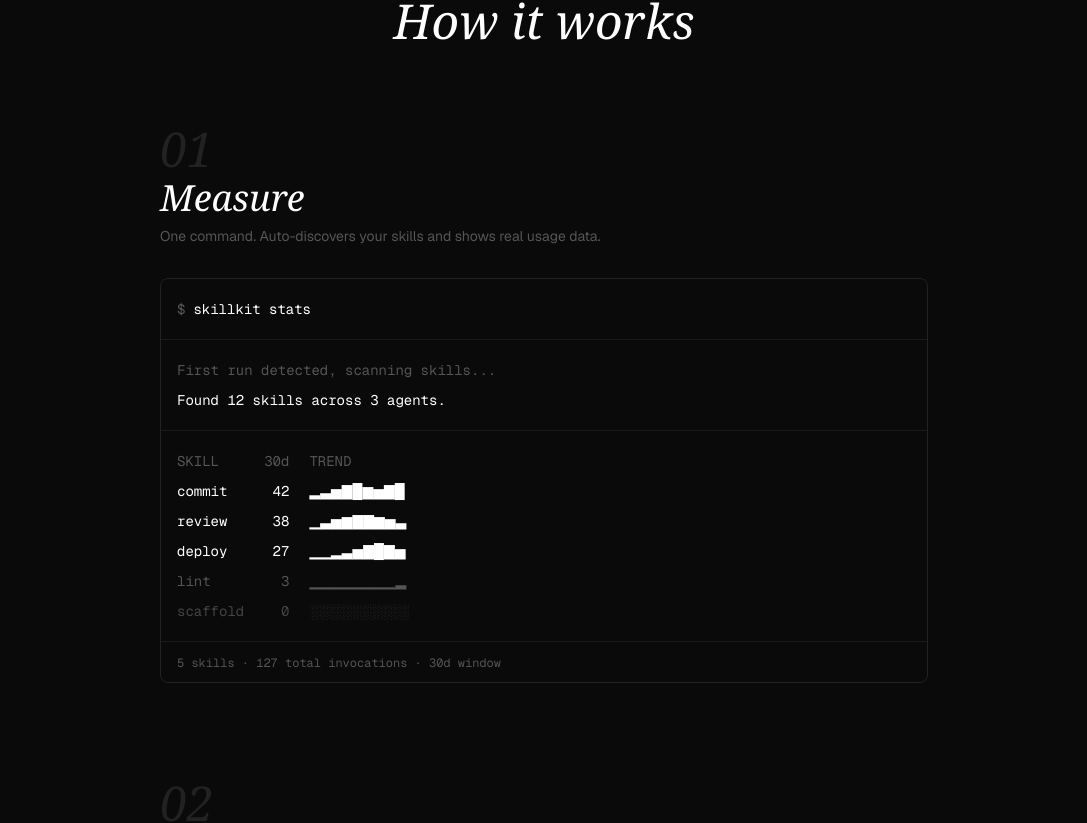
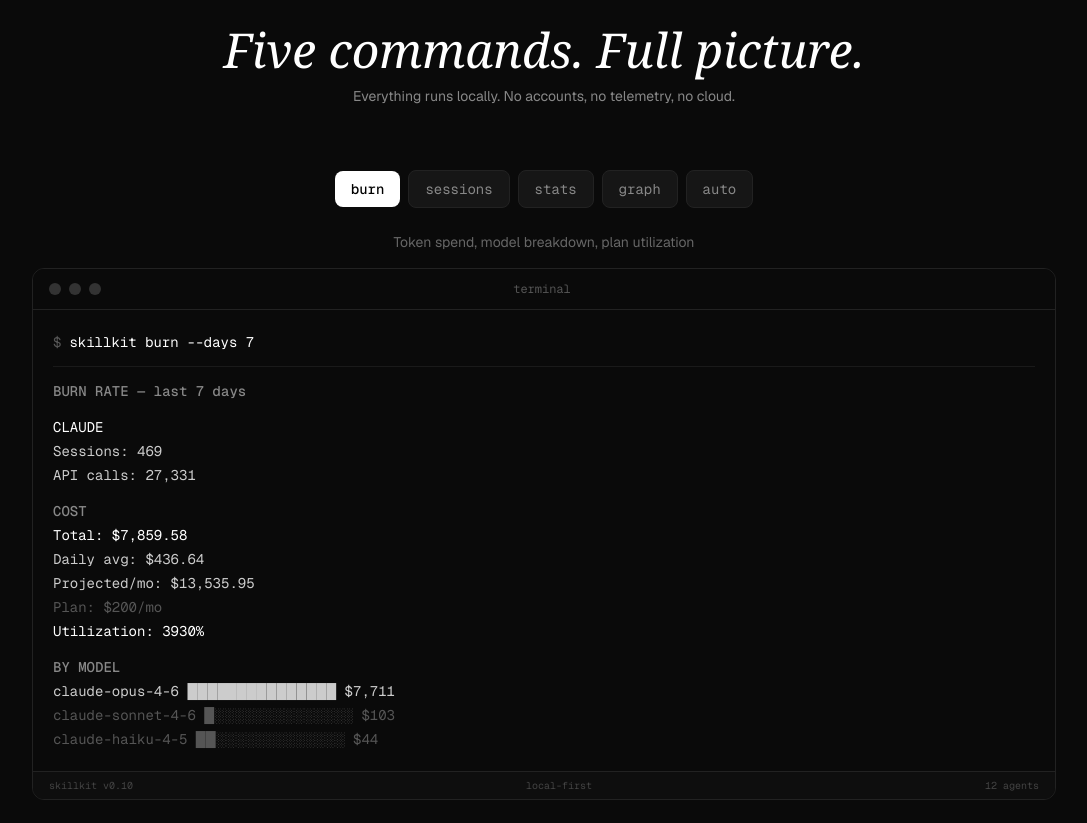
Before and after one commit to crafter-station/skill-kit, a Next.js app in the folder apps/web/: page / in a window 1280 px wide. Shown: the part 1636-2459 px from the top of the page, without its empty margins (96-1183 px from the left). Built offline with nearby package versions, Linux system fonts and the light colour scheme.

Commit message:
feat(web): reposition to agent observability, add commands showcase
Replace HowItWorks with interactive 5-command showcase (burn, sessions,
stats, graph, auto). Update hero to "Know what your AI agents cost".
Reorder page flow: Hero > Agents > Commands > Features > Comparison.

```diff
--- a/apps/web/src/app/page.tsx
+++ b/apps/web/src/app/page.tsx
@@ -1,10 +1,10 @@
 import { AgentLogoBelt } from "@/components/agent-logo-belt";
+import { CommandsShowcase } from "@/components/commands-showcase";
 import { ComparisonTable } from "@/components/comparison-table";
 import { FAQ } from "@/components/faq";
 import { FeatureBento } from "@/components/feature-bento";
 import { FinalCTA } from "@/components/final-cta";
 import { Hero } from "@/components/hero";
-import { HowItWorks } from "@/components/how-it-works";
 import { Navbar } from "@/components/navbar";
 import { ObsidianCTA } from "@/components/obsidian-cta";
 import { OpenSourceBlock } from "@/components/open-source-block";
@@ -16,7 +16,7 @@ export default function Home() {
 			<main>
 				<Hero />
 				<AgentLogoBelt />
-				<HowItWorks />
+				<CommandsShowcase />
 				<FeatureBento />
 				<ComparisonTable />
 				<OpenSourceBlock />
--- /dev/null
+++ b/apps/web/src/components/commands-showcase.tsx
@@ -0,0 +1,218 @@
+"use client";
+
+import { useState } from "react";
+import { motion } from "motion/react";
+import { cn } from "@/lib/cn";
+
+type Command = {
+	name: string;
+	cmd: string;
+	description: string;
+	lines: Array<{ text: string; type: "dim" | "white" | "accent" | "header" | "empty" }>;
+};
+
+const COMMANDS: Command[] = [
+	{
+		name: "burn",
+		cmd: "skillkit burn --days 7",
+		description: "Token spend, model breakdown, plan utilization",
+		lines: [
+			{ text: "  BURN RATE — last 7 days", type: "header" },
+			{ text: "", type: "empty" },
+			{ text: "  CLAUDE", type: "accent" },
+			{ text: "    Sessions:  469", type: "white" },
+			{ text: "    API calls: 27,331", type: "white" },
+			{ text: "", type: "empty" },
+			{ text: "    COST", type: "header" },
+			{ text: "    Total:        $7,859.58", type: "accent" },
+			{ text: "    Daily avg:    $436.64", type: "white" },
+			{ text: "    Projected/mo: $13,535.95", type: "white" },
+			{ text: "    Plan:         $200/mo", type: "dim" },
+			{ text: "    Utilization:  3930%", type: "accent" },
+			{ text: "", type: "empty" },
+			{ text: "    BY MODEL", type: "header" },
+			{ text: "    claude-opus-4-6    ███████████████ $7,711", type: "white" },
+			{ text: "    claude-sonnet-4-6  █░░░░░░░░░░░░░░ $103", type: "dim" },
+			{ text: "    claude-haiku-4-5   ██░░░░░░░░░░░░░ $44", type: "dim" },
+		],
+	},
+	{
+		name: "sessions",
+		cmd: "skillkit sessions --days 7",
+		description: "Daily usage across all agents",
+		lines: [
+			{ text: "  SESSIONS (last 7 days)", type: "header" },
+			{ text: "", type: "empty" },
+			{ text: "  Total: $6,695  541K / 4.7M tokens (in/out)", type: "accent" },
+			{ text: "", type: "empty" },
+			{ text: "  2026-03-30 Mon   $535.97   claude", type: "white" },
+			{ text: "  2026-03-29 Sun   $463.45   claude", type: "white" },
+			{ text: "  2026-03-28 Sat   $976.39   claude", type: "accent" },
+			{ text: "  2026-03-27 Fri  $1,311.49  claude", type: "accent" },
+			{ text: "  2026-03-26 Thu   $854.95   claude", type: "white" },
+			{ text: "  2026-03-25 Wed  $1,242.41  claude + cursor", type: "accent" },
+			{ text: "  2026-03-24 Tue   $292.15   claude", type: "dim" },
+		],
+	},
+	{
+		name: "stats",
+		cmd: "skillkit stats",
+		description: "Skill usage, streaks, and weekly velocity",
+		lines: [
+			{ text: "  SKILL-KIT ANALYTICS (last 30 days)", type: "header" },
+			{ text: "", type: "empty" },
+			{ text: "  Total invocations: 1,866", type: "white" },
+			{ text: "  Unique skills:     63", type: "white" },
+			{ text: "  Most active day:   Monday", type: "white" },
+			{ text: "", type: "empty" },
+			{ text: "  Current streak:    12 days \u{1F525}", type: "accent" },
+			{ text: "  Longest streak:    12 days", type: "white" },
+			{ text: "  This week:         $999 vs $6,034 (-83%)", type: "white" },
+			{ text: "", type: "empty" },
+			{ text: "  TOP SKILLS", type: "header" },
+			{ text: "  ray              ████████████████  364  \u2585\u2583\u2588", type: "accent" },
+			{ text: "  trigger-video    ███████████       275  \u2581\u2585\u2583\u2588", type: "white" },
+			{ text: "  recall           ██████            184  \u2581\u2581\u2585\u2583\u2588", type: "dim" },
+		],
+	},
+	{
+		name: "graph",
+		cmd: "skillkit graph",
+		description: "52-week contribution heatmap",
+		lines: [
+			{ text: "  CONTRIBUTION GRAPH (all agents)", type: "header" },
+			{ text: "", type: "empty" },
+			{ text: "       Oct   Nov    Dec   Jan   Feb   Mar", type: "dim" },
+			{ text: "                                    \u2593\u2593", type: "white" },
+			{ text: "  Mon                             \u2591 \u2588\u2593", type: "accent" },
+			{ text: "                                  \u2592\u2591\u2592", type: "white" },
+			{ text: "  Wed                               \u2588", type: "accent" },
+			{ text: "                                  \u2591\u2591\u2593", type: "white" },
+			{ text: "  Fri                             \u2591\u2592\u2588", type: "accent" },
+			{ text: "                                  \u2592\u2592\u2588", type: "white" },
+			{ text: "", type: "empty" },
+			{ text: "  Active days: 18  Total: $7,859", type: "white" },
+			{ text: "  \u2591 <$54  \u2592 $292  \u2593 $855  \u2588 >$855", type: "dim" },
+		],
+	},
+	{
+		name: "auto",
+		cmd: "skillkit auto --on",
+		description: "Auto-index after every Claude Code session",
+		lines: [
+			{ text: "  AUTO-SCAN", type: "header" },
+			{ text: "", type: "empty" },
+			{ text: "  \u2713 SessionEnd hook installed", type: "accent" },
+			{ text: "", type: "empty" },
+			{ text: "  Claude Code hook: active", type: "accent" },
+			{ text: "  Command:          skillkit scan --quiet", type: "dim" },
+			{ text: "  Trigger:          SessionEnd (async)", type: "dim" },
+			{ text: "", type: "empty" },
+			{ text: "  Every time you close a Claude Code session,", type: "white" },
+			{ text: "  skillkit indexes your usage automatically.", type: "white" },
+			{ text: "  No cron. No daemon. Just a hook.", type: "dim" },
+		],
+	},
+];
+
+function TerminalLine({ line }: { line: Command["lines"][0] }) {
+	if (line.type === "empty") return <div className="h-3" />;
+	const color = {
+		dim: "text-[#555]",
+		white: "text-[#ccc]",
+		accent: "text-white",
+		header: "text-[#888] font-medium",
+	}[line.type];
+	return <div className={cn("leading-6", color)}>{line.text}</div>;
+}
+
+export function CommandsShowcase() {
+	const [active, setActive] = useState(0);
+	const cmd = COMMANDS[active]!;
+
+	return (
+		<section className="py-24 px-6">
+			<div className="max-w-5xl mx-auto">
+				<motion.div
+					initial={{ opacity: 0, y: 20 }}
+					whileInView={{ opacity: 1, y: 0 }}
+					viewport={{ once: true }}
+					transition={{ duration: 0.5 }}
+					className="text-center mb-16"
+				>
+					<h2 className="text-4xl md:text-5xl font-serif italic text-white">
+						Five commands. Full picture.
+					</h2>
+					<p className="text-[#888] mt-3 text-sm">
+						Everything runs locally. No accounts, no telemetry, no cloud.
+					</p>
+				</motion.div>
+
+				<motion.div
+					initial={{ opacity: 0, y: 20 }}
+					whileInView={{ opacity: 1, y: 0 }}
+					viewport={{ once: true }}
+					transition={{ duration: 0.5, delay: 0.1 }}
+				>
+					<div className="flex flex-wrap items-center justify-center gap-2 mb-6">
+						{COMMANDS.map((c, i) => (
+							<button
+								key={c.name}
+								type="button"
+								onClick={() => setActive(i)}
+								className={cn(
+									"px-4 py-2 rounded-lg text-sm font-mono transition-all",
+									i === active
+										? "bg-white text-black font-medium"
+										: "bg-white/5 text-[#888] border border-[#222] hover:border-[#444] hover:text-white",
+								)}
+							>
+								{c.name}
+							</button>
+						))}
+					</div>
+
+					<p className="text-center text-sm text-[#666] mb-4">
+						{cmd.description}
+					</p>
+
+					<div className="rounded-xl border border-[#222] overflow-hidden">
+						<div
+							className="flex items-center gap-2 px-4 py-3 border-b border-[#222]"
+							style={{ background: "#0a0a0a" }}
+						>
+							<span className="w-3 h-3 rounded-full bg-[#333]" />
+							<span className="w-3 h-3 rounded-full bg-[#333]" />
+							<span className="w-3 h-3 rounded-full bg-[#333]" />
+							<span className="flex-1 text-center text-xs text-[#555] font-mono -ml-16">
+								terminal
+							</span>
+						</div>
+						<div
+							className="p-5 font-mono text-sm min-h-[360px]"
+							style={{ background: "#0a0a0a" }}
+						>
+							<div className="flex items-start gap-2 leading-6 mb-3">
+								<span className="text-[#555] select-none">$</span>
+								<span className="text-white">{cmd.cmd}</span>
+							</div>
+							<div className="border-t border-[#1a1a1a] pt-3">
+								{cmd.lines.map((line, i) => (
+									<TerminalLine key={`${cmd.name}-${i}`} line={line} />
+								))}
+							</div>
+						</div>
+						<div
+							className="flex items-center justify-between px-4 py-1.5 border-t border-[#222] text-[10px] font-mono text-[#444]"
+							style={{ background: "#0e0e0e" }}
+						>
+							<span>skillkit v0.10</span>
+							<span>local-first</span>
+							<span>12 agents</span>
+						</div>
+					</div>
+				</motion.div>
+			</div>
+		</section>
+	);
+}
--- a/apps/web/src/components/feature-bento.tsx
+++ b/apps/web/src/components/feature-bento.tsx
@@ -60,7 +60,7 @@ export function FeatureBento() {
 					className="text-center mb-16"
 				>
 					<h2 className="text-4xl md:text-5xl font-serif italic text-white">
-						The observability layer for AI skills
+						The observability layer for AI agents
 					</h2>
 				</motion.div>
 				<div className="grid md:grid-cols-2 lg:grid-cols-3 gap-4">
--- a/apps/web/src/components/hero.tsx
+++ b/apps/web/src/components/hero.tsx
@@ -30,10 +30,10 @@ export function Hero() {
 				>
 					<span className="inline-flex items-center gap-2 px-3 py-1 rounded-full border border-[#333] bg-white/5 text-[#888] text-xs font-mono tracking-wide">
 						<span
-							className="w-1.5 h-1.5 rounded-full bg-white animate-pulse"
+							className="w-1.5 h-1.5 rounded-full bg-emerald-400 animate-pulse"
 							aria-hidden="true"
 						/>
-						Powered by skills.sh
+						v0.10 — sessions, streaks, graphs
 					</span>
 				</motion.div>
 
@@ -44,9 +44,9 @@ export function Hero() {
 					variants={fadeUp}
 					className="text-5xl md:text-7xl font-serif italic tracking-tight text-white max-w-4xl leading-[1.05]"
 				>
-					Know which skills
+					Know what your
 					<br />
-					actually matter
+					AI agents cost
 				</motion.h1>
 
 				<motion.p
@@ -56,8 +56,8 @@ export function Hero() {
 					variants={fadeUp}
 					className="text-lg text-[#888] max-w-2xl leading-relaxed"
 				>
-					Local-first analytics for 12 AI coding agents. Track sessions, burn rate,
-					streaks, and context budget — all offline.
+					Observability for AI coding agents. Track burn rate, sessions, streaks,
+					and contribution graphs across Claude, Cursor, Codex, and 9 more — all local, all offline.
 				</motion.p>
 
 				<motion.div
```
